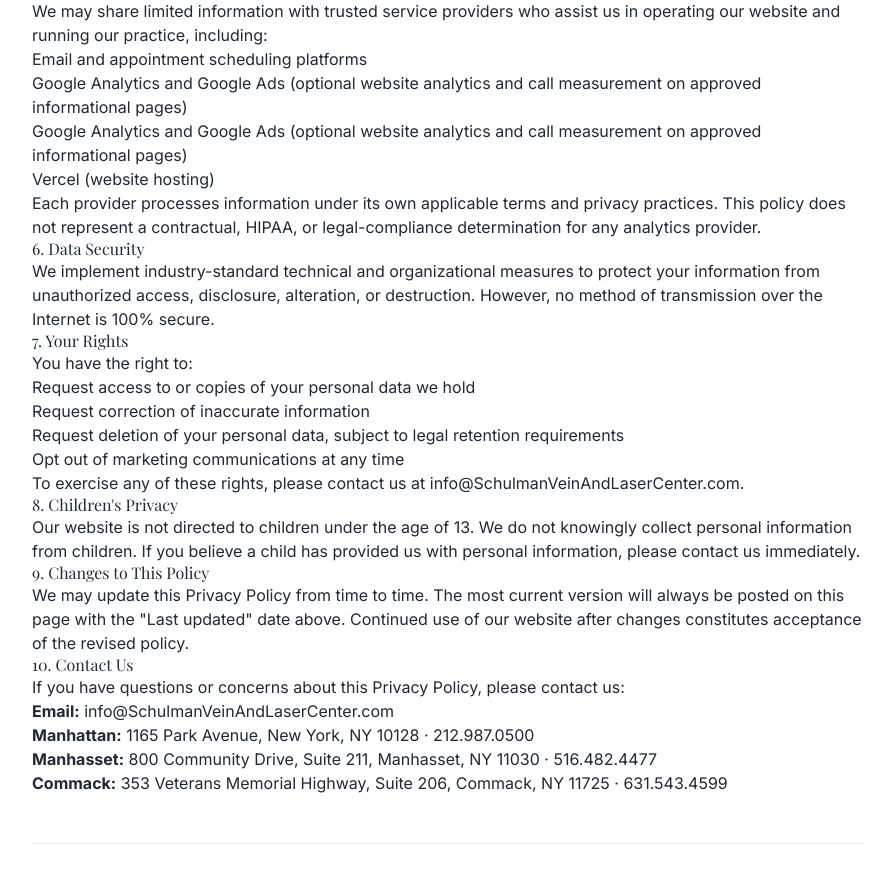
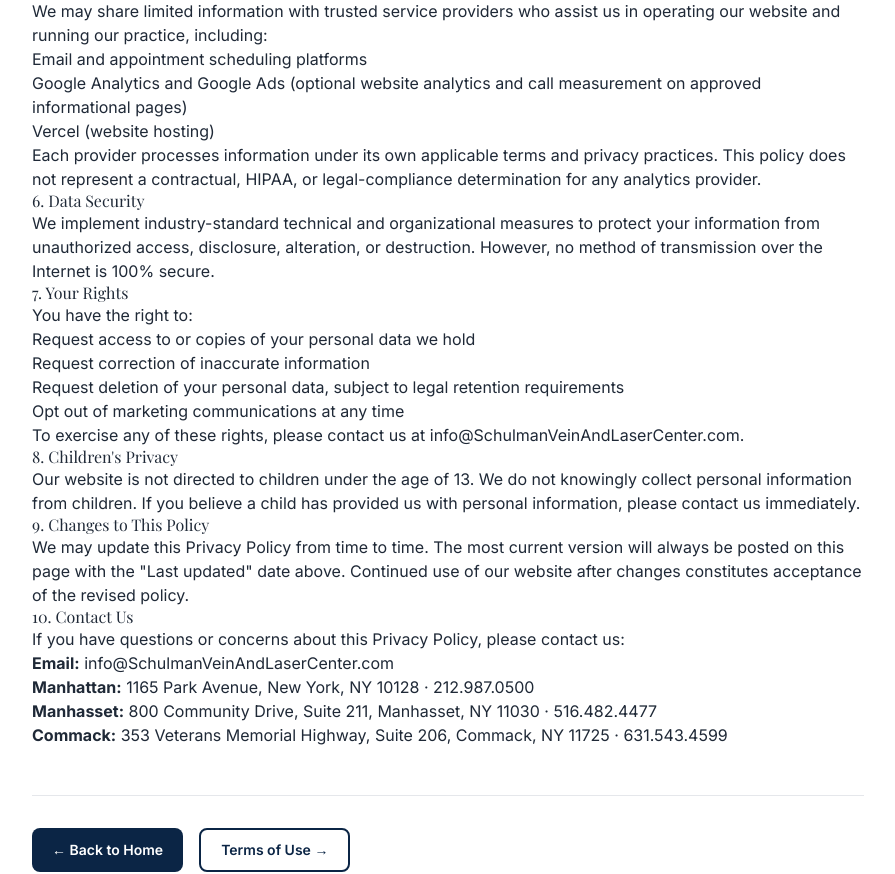
Before and after one commit to stephen-huskytail/schulman-vein-center, a Next.js app: page /privacy in a window 1280 px wide. Shown: the part 1225-2099 px from the top of the page, without its empty margins (192-1087 px from the left). Built offline with nearby package versions, Linux system fonts and the light colour scheme.

Commit message:
fix(privacy): remove duplicate analytics disclosure

```diff
--- a/src/app/privacy/page.tsx
+++ b/src/app/privacy/page.tsx
@@ -77,7 +77,6 @@ export default function PrivacyPage() {
           <ul>
             <li>Email and appointment scheduling platforms</li>
             <li>Google Analytics and Google Ads (optional website analytics and call measurement on approved informational pages)</li>
-            <li>Google Analytics and Google Ads (optional website analytics and call measurement on approved informational pages)</li>
             <li>Vercel (website hosting)</li>
           </ul>
           <p>Each provider processes information under its own applicable terms and privacy practices. This policy does not represent a contractual, HIPAA, or legal-compliance determination for any analytics provider.</p>
```
